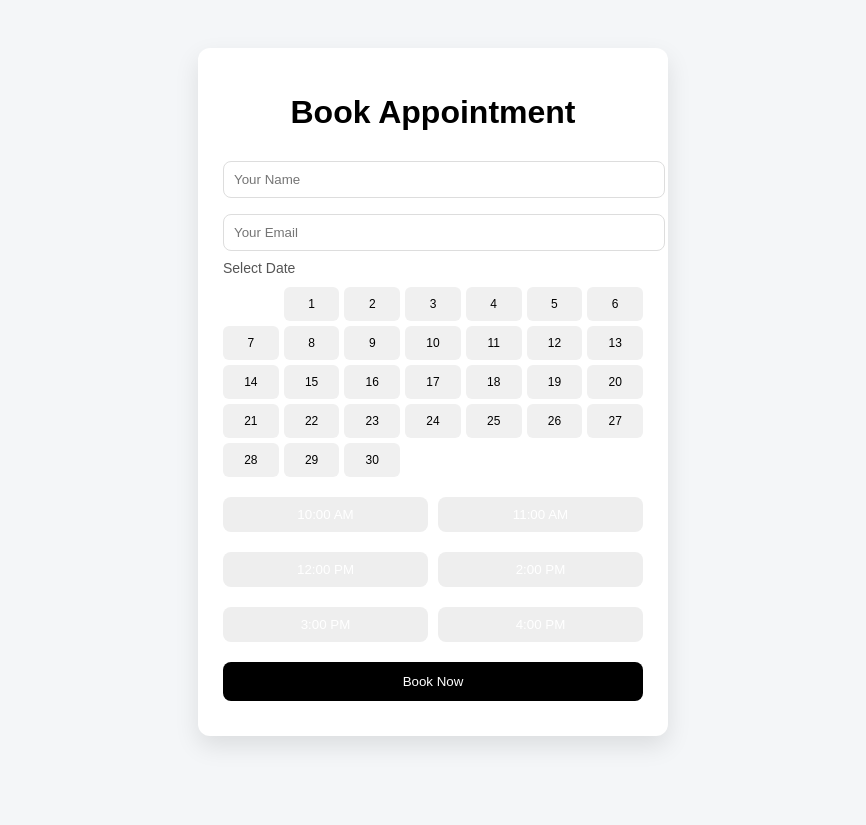
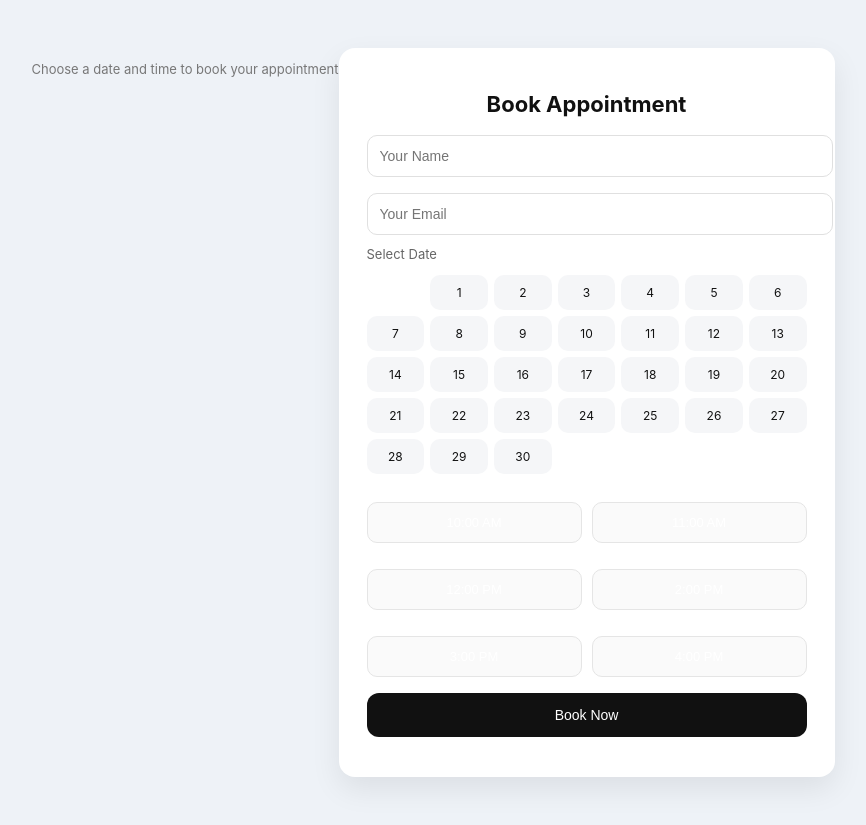
Before and after one commit to mindbytesnow/booking-system, a Flask app: page / in a window 1280 px wide. Shown: the whole page, without its empty margins (207-1073 px from the left). Before the commit the page ends 746 px from the top, so only its background shows below. Run offline with Flask 3, Linux system fonts and the light colour scheme.

Commit message:
UI upgrade: modern SaaS booking design (Calendly style)

```diff
--- a/templates/index.html
+++ b/templates/index.html
@@ -2,105 +2,135 @@
 <html>
 <head>
     <title>Booking System</title>
-
+<p style="text-align:center; color:#777; font-size:13px;">
+    Choose a date and time to book your appointment
+</p>
 <style>
 body {
-            font-family: Arial;
-            background: #f4f6f8;
+    font-family: -apple-system, BlinkMacSystemFont, "Segoe UI", Roboto, Arial;
+    background: #eef2f7;
     display: flex;
     justify-content: center;
     padding: 40px;
+    color: #111;
 }
 
 .card {
     background: white;
-            padding: 25px;
-            border-radius: 12px;
-            width: 420px;
-            box-shadow: 0 10px 25px rgba(0,0,0,0.1);
+    padding: 28px;
+    border-radius: 16px;
+    width: 440px;
+    box-shadow: 0 12px 30px rgba(0,0,0,0.08);
 }
 
+/* HEADER */
 h1 {
     text-align: center;
+    font-size: 22px;
+    margin-bottom: 10px;
 }
 
+/* INPUTS */
 input {
     width: 100%;
-            padding: 10px;
+    padding: 12px;
     margin: 8px 0;
-            border: 1px solid #ddd;
-            border-radius: 8px;
+    border: 1px solid #e0e0e0;
+    border-radius: 10px;
+    font-size: 14px;
+    outline: none;
 }
 
-        /* 📅 CALENDAR */
+input:focus {
+    border-color: #000;
+}
+
+/* CALENDAR */
 #calendar {
     display: grid;
     grid-template-columns: repeat(7, 1fr);
-            gap: 5px;
-            margin: 10px 0;
+    gap: 6px;
+    margin: 12px 0;
 }
 
 .day {
     padding: 10px;
-            background: #f0f0f0;
-            border-radius: 6px;
+    border-radius: 10px;
     text-align: center;
     cursor: pointer;
     font-size: 12px;
+    background: #f5f6f8;
+    transition: 0.2s;
 }
 
 .day:hover {
-            background: #ddd;
+    background: #e8eaee;
 }
 
 .day.selected {
-            background: black;
+    background: #111;
     color: white;
 }
 
-        /* ⏰ SLOTS */
+/* SLOTS */
 .slots {
     display: grid;
     grid-template-columns: 1fr 1fr;
     gap: 10px;
-            margin: 10px 0;
+    margin-top: 12px;
 }
 
 .slot {
-            padding: 10px;
-            background: #eee;
-            border: none;
-            border-radius: 8px;
+    padding: 12px;
+    border-radius: 10px;
+    border: 1px solid #e5e5e5;
+    background: #fafafa;
     cursor: pointer;
+    font-size: 13px;
+    transition: 0.2s;
+}
+
+.slot:hover {
+    border-color: #111;
 }
 
 .slot.active {
-            background: #4CAF50;
+    background: #111;
     color: white;
+    border-color: #111;
 }
 
 button {
     width: 100%;
-            padding: 12px;
-            background: black;
+    padding: 14px;
+    background: #111;
     color: white;
     border: none;
-            border-radius: 8px;
+    border-radius: 12px;
     cursor: pointer;
-            margin-top: 10px;
+    margin-top: 16px;
+    font-size: 14px;
 }
 
+button:hover {
+    background: #000;
+}
+
+/* MESSAGE */
 .msg {
     text-align: center;
-            margin-top: 10px;
-            color: gray;
+    margin-top: 12px;
+    font-size: 13px;
+    color: #666;
 }
 
+/* LABEL */
 label {
-            font-size: 14px;
-            color: #555;
+    font-size: 13px;
+    color: #666;
 }
 </style>
+
 </head>
 
 <body>
```
Lines whose indentation alone changed are shown as unchanged.
